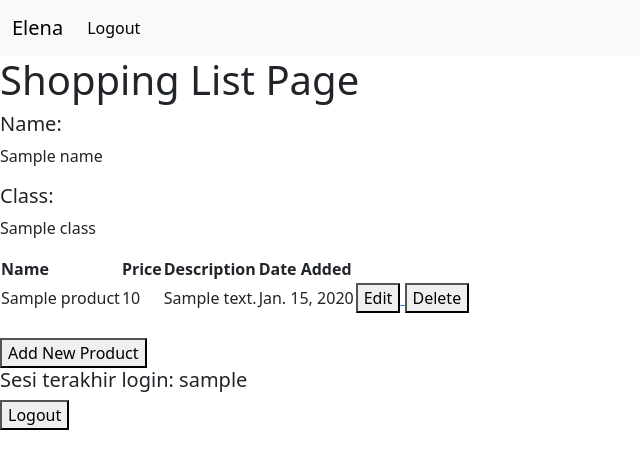
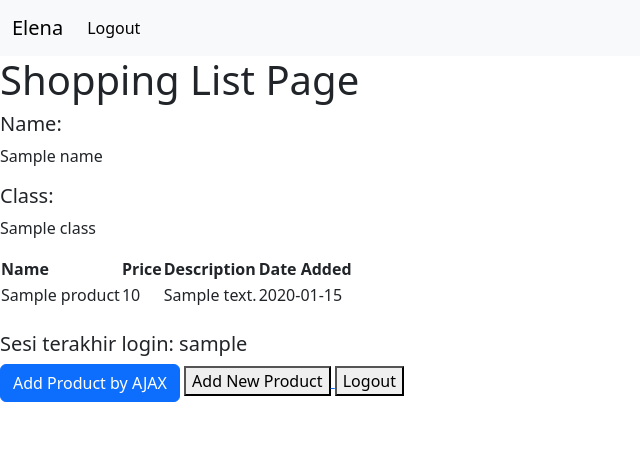
Before and after one commit to elenazahrak/shopping-list-mobile, a Django app: template main/templates/main.html in a window 1280 px wide. Shown: the top 469 px of the page, without its empty margins (0-640 px from the left). Run offline with Django 4.2, Linux system fonts and the light colour scheme; tables that the repository leaves empty hold one stand-in row (values such as "Sample post"); the template is opened without the code that fills it: values that come from a table or form of the project are taken from there, most other values are stand-ins (such as "Sample title", 1, 10 or a date in 2020).

Commit message:
tutorial 5 selesai

```diff
--- a/main/templates/main.html
+++ b/main/templates/main.html
@@ -24,39 +24,46 @@
 
     <h5>Class:</h5>
     <p>{{class}}</p>
-    <table>
-        <tr>
-            <th>Name</th>
-            <th>Price</th>
-            <th>Description</th>
-            <th>Date Added</th>
-        </tr>
-
-        {% comment %} Berikut cara memperlihatkan data produk di bawah baris ini {% endcomment %}
-
-        {% for product in products %}
-            <tr>
-                <td>{{product.name}}</td>
-                <td>{{product.price}}</td>
-                <td>{{product.description}}</td>
-                <td>{{product.date_added}}</td>
-                <td>
-                    <a href="{% url 'main:edit_product' product.pk %}">
-                        <button>
-                            Edit
-                        </button>
-                    </a>
-                    <a href="{% url 'main:delete_product' product.pk %}">
-                          <button>
-                              Delete
-                          </button>
-                      </a>
-                </td>
-            </tr>
-        {% endfor %}
-    </table>
+    <!-- <button type="button" class="btn btn-primary" data-bs-toggle="modal" data-bs-target="#exampleModal">Add Product by AJAX</button> -->
+    <table id="product_table"></table>
+    <div class="modal fade" id="exampleModal" tabindex="-1" aria-labelledby="exampleModalLabel" aria-hidden="true">
+        <div class="modal-dialog">
+            <div class="modal-content">
+                <div class="modal-header">
+                    <h1 class="modal-title fs-5" id="exampleModalLabel">Add New Product</h1>
+                    <button type="button" class="btn-close" data-bs-dismiss="modal" aria-label="Close"></button>
+                </div>
+                <div class="modal-body">
+                    <form id="form" onsubmit="return false;">
+                        {% csrf_token %}
+                        <div class="mb-3">
+                            <label for="name" class="col-form-label">Name:</label>
+                            <input type="text" class="form-control" id="name" name="name"></input>
+                        </div>
+                        <div class="mb-3">
+                            <label for="price" class="col-form-label">Price:</label>
+                            <input type="number" class="form-control" id="price" name="price"></input>
+                        </div>
+                        <div class="mb-3">
+                            <label for="description" class="col-form-label">Description:</label>
+                            <textarea class="form-control" id="description" name="description"></textarea>
+                        </div>
+                    </form>
+                </div>
+                <div class="modal-footer">
+                    <button type="button" class="btn btn-secondary" data-bs-dismiss="modal">Close</button>
+                    <button type="button" class="btn btn-primary" id="button_add" data-bs-dismiss="modal">Add Product</button>
+                </div>
+            </div>
+        </div>
+    </div>
+    <!-- <button type="button" class="btn btn-primary" data-bs-toggle="modal" data-bs-target="#exampleModal">Add Product by AJAX</button> -->
 
     <br />
+
+    <h5>Sesi terakhir login: {{ last_login }}</h5>
+
+    <button type="button" class="btn btn-primary" data-bs-toggle="modal" data-bs-target="#exampleModal">Add Product by AJAX</button>
 
     <a href="{% url 'main:create_product' %}">
         <button>
@@ -64,11 +71,53 @@
         </button>
     </a>
 
-    <h5>Sesi terakhir login: {{ last_login }}</h5>
+    <!-- <h5>Sesi terakhir login: {{ last_login }}</h5> -->
 
     <a href="{% url 'main:logout' %}">
         <button>
             Logout
         </button>
     </a>
+
+    <script>
+        async function getProducts() {
+            return fetch("{% url 'main:get_product_json' %}").then((res) => res.json())
+        }
+
+        async function refreshProducts() {
+            document.getElementById("product_table").innerHTML = ""
+            const products = await getProducts()
+            let htmlString = `<tr>
+                <th>Name</th>
+                <th>Price</th>
+                <th>Description</th>
+                <th>Date Added</th>
+            </tr>`
+            products.forEach((item) => {
+                htmlString += `\n<tr>
+                <td>${item.fields.name}</td>
+                <td>${item.fields.price}</td>
+                <td>${item.fields.description}</td>
+                <td>${item.fields.date_added}</td>
+            </tr>`
+            })
+
+            document.getElementById("product_table").innerHTML = htmlString
+        }
+
+        refreshProducts()
+
+        function addProduct() {
+            fetch("{% url 'main:add_product_ajax' %}", {
+                method: "POST",
+                body: new FormData(document.querySelector('#form'))
+            }).then(refreshProducts)
+
+            document.getElementById("form").reset()
+            return false
+        }
+
+        document.getElementById("button_add").onclick = addProduct
+
+    </script>
 {% endblock content %}
--- a/main/urls.py
+++ b/main/urls.py
@@ -9,6 +9,8 @@ from main.views import login_user
 from main.views import logout_user
 from main.views import edit_product
 from main.views import delete_product
+from main.views import get_product_json
+from main.views import add_product_ajax
 
 app_name = 'main'
 
@@ -24,4 +26,6 @@ urlpatterns = [
     path('logout/', logout_user, name='logout'),
     path('edit-product/<int:id>', edit_product, name='edit_product'),
     path('delete/<int:id>', delete_product, name='delete_product'),
+    path('get-product/', get_product_json, name='get_product_json'),
+    path('create-product-ajax/', add_product_ajax, name='add_product_ajax')
 ]
--- a/main/views.py
+++ b/main/views.py
@@ -1,5 +1,5 @@
 import datetime
-from django.http import HttpResponseRedirect
+from django.http import HttpResponseNotFound, HttpResponseRedirect
 from django.urls import reverse
 from django.shortcuts import render
 from django.http import HttpResponseRedirect
@@ -14,7 +14,7 @@ from django.contrib import messages
 from django.contrib.auth import authenticate, login
 from django.contrib.auth import logout
 from django.contrib.auth.decorators import login_required
-
+from django.views.decorators.csrf import csrf_exempt
 
 
 # Create your views here.
@@ -120,3 +120,21 @@ def delete_product(request, id):
     product.delete()
     # Kembali ke halaman awal
     return HttpResponseRedirect(reverse('main:show_main'))
+
+def get_product_json(request):
+    product_item = Product.objects.all()
+    return HttpResponse(serializers.serialize('json', product_item))
+
+@csrf_exempt
+def add_product_ajax(request):
+    if request.method == 'POST':
+        name = request.POST.get("name")
+        price = request.POST.get("price")
+        description = request.POST.get("description")
+        user = request.user
+
+        new_product = Product(name=name, price=price, description=description, user=user)
+        new_product.save()
+
+        return HttpResponse(b"CREATED", status=201)
+    return HttpResponseNotFound()
```
